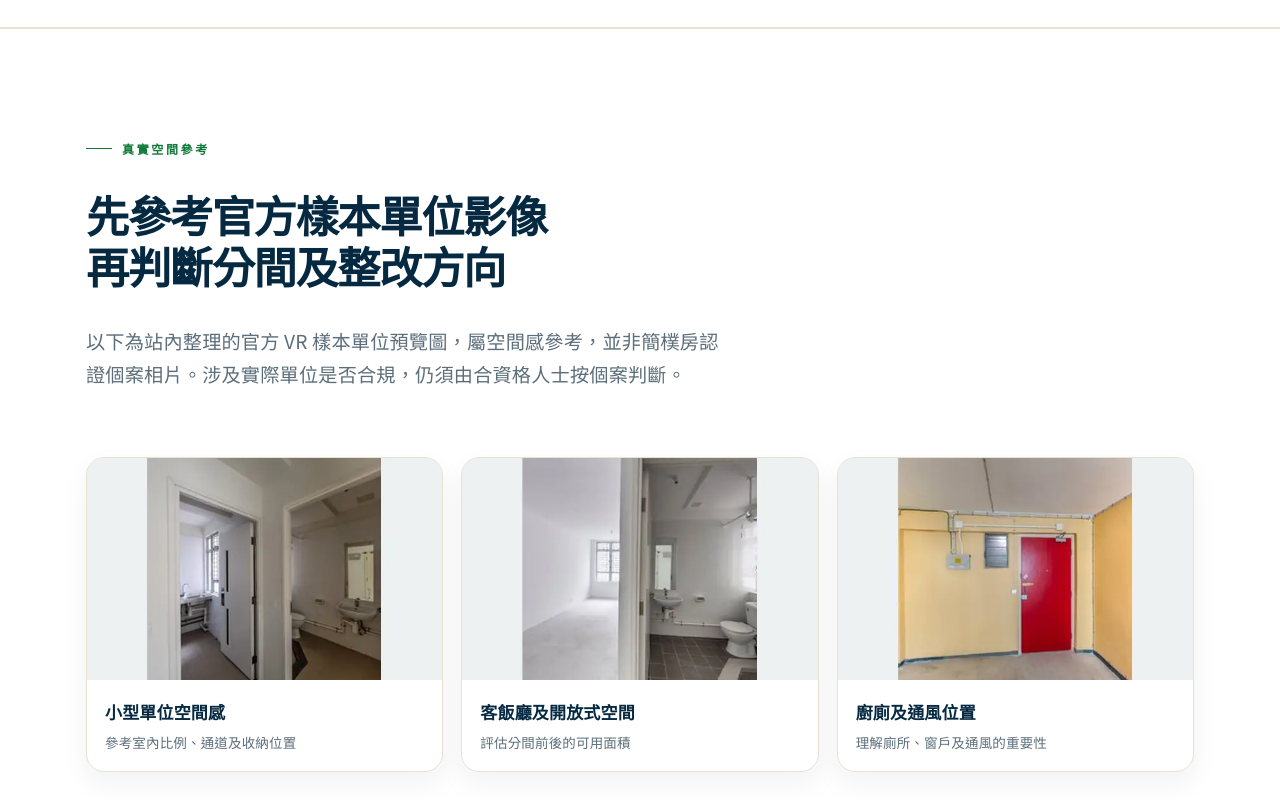
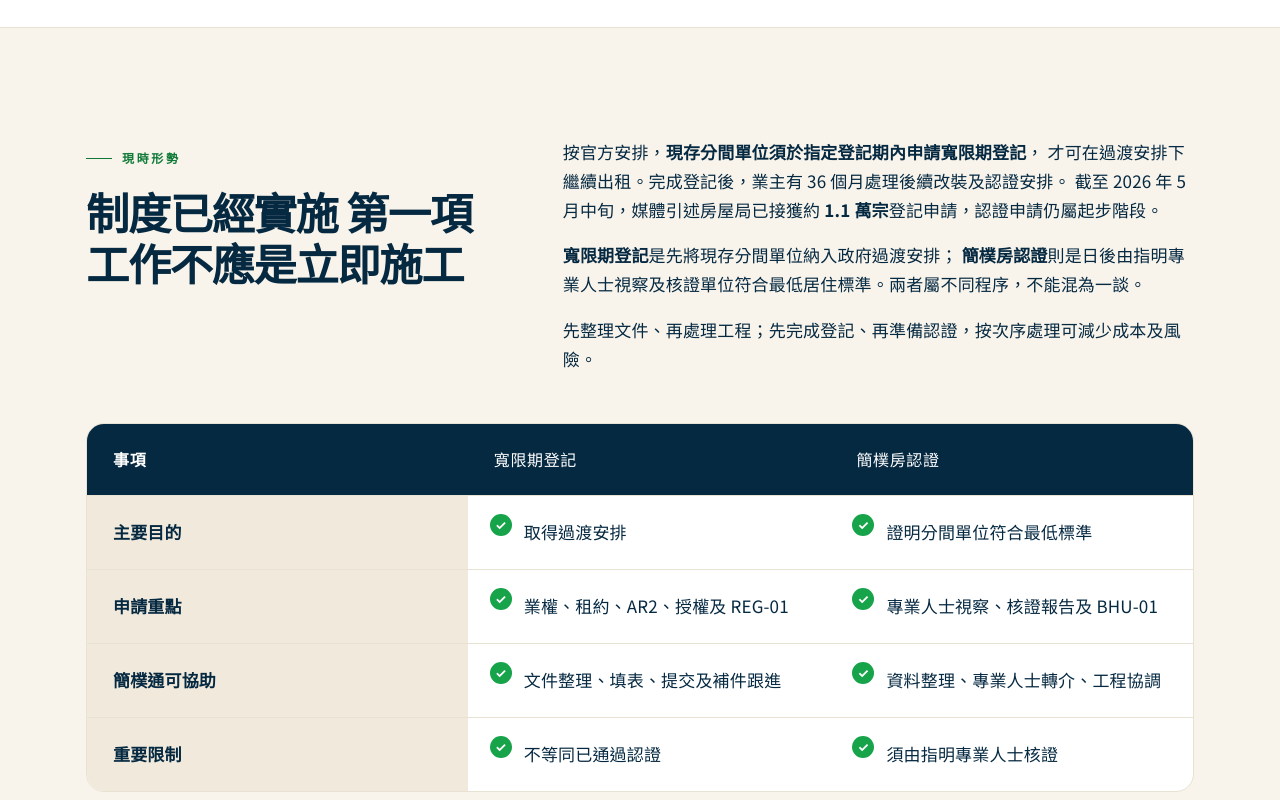
Before and after one commit to ddwork927-sketch/hkeasybhu, a plain HTML site: page index.html in a window 1280 px wide. Shown: the part 5100-5900 px from the top of the page. Drawn offline with Linux system fonts and the light colour scheme.

Commit message:
home: 移除「真實空間參考」VR 預覽 section + 全站 footer 淡化 ha-vr 連結
- 首頁刪除「先參考官方樣本單位影像」section（3 張 HOS / GSH / TPS VR
  預覽 card）
  · 客戶實際係現有分間單位業主，唔會 relate 到官方乾淨樣本單位相
  · 同 ha-vr-sample-flats 已 noindex 嘅策略一致
- 首頁 footer「資源 / 邊界」 + articles index article-card 移除 ha-vr
  入口
- 全站 19 個頁面 footer 移除 /ha-vr-sample-flats link
  · site-map.html 同 ha-vr 頁本身保留，方便用戶手動翻查

Co-authored-by: Cursor <cursoragent@cursor.com>

```diff
--- a/index.html
+++ b/index.html
@@ -531,36 +531,6 @@
     </div>
   </section>
 
-  <!-- REAL VISUAL REFERENCES -->
-  <section class="visual-references">
-    <div class="wrap">
-      <div class="section-head reveal">
-        <span class="eyebrow">真實空間參考</span>
-        <h2>先參考官方樣本單位影像<br>再判斷分間及整改方向</h2>
-        <p class="lede muted">
-          以下為站內整理的官方 VR 樣本單位預覽圖，屬空間感參考，並非簡樸房認證個案相片。涉及實際單位是否合規，仍須由合資格人士按個案判斷。
-        </p>
-      </div>
-      <div class="visual-grid reveal">
-        <a class="visual-card" href="/ha-vr-sample-flats">
-          <img src="/assets/images/vr-previews/hos-2025-flat-1.webp" alt="官方樣本單位室內空間預覽" loading="lazy" decoding="async">
-          <strong>小型單位空間感</strong>
-          <span>參考室內比例、通道及收納位置</span>
-        </a>
-        <a class="visual-card" href="/ha-vr-sample-flats">
-          <img src="/assets/images/vr-previews/gsh-2025-flat-2.webp" alt="官方樣本單位客飯廳及開放式空間預覽" loading="lazy" decoding="async">
-          <strong>客飯廳及開放式空間</strong>
-          <span>評估分間前後的可用面積</span>
-        </a>
-        <a class="visual-card" href="/ha-vr-sample-flats">
-          <img src="/assets/images/vr-previews/tps-flat-5.webp" alt="官方樣本單位廚廁及間隔參考預覽" loading="lazy" decoding="async">
-          <strong>廚廁及通風位置</strong>
-          <span>理解廁所、窗戶及通風的重要性</span>
-        </a>
-      </div>
-    </div>
-  </section>
-
   <!-- WHY NOW -->
   <section>
     <div class="wrap">
@@ -1002,7 +972,6 @@
           <ul>
             <li><a href="/what-is-bhu">簡樸房懶人包</a></li>
             <li><a href="/reg-01-checklist">REG-01 文件清單</a></li>
-            <li><a href="/ha-vr-sample-flats">房屋署 VR 樣本單位</a></li>
             <li><a href="/articles">SEO 文章</a></li>
             <li><a href="/site-map">網站地圖</a></li>
             <li><a href="/service-boundary-disclaimer">完整免責條款</a></li>
```
Also changed, not shown: about.html (+0 -1 lines), articles/ar2-rental-evidence-explained.html (+0 -1 lines), articles/certification-pre-check-what-to-expect.html (+0 -1 lines), articles/common-supplementary-document-list.html (+0 -1 lines), articles/cost-breakdown-three-types.html (+0 -1 lines), articles/government-sample-flat-renovation-costs.html (+0 -1 lines), articles/grace-period-timeline-explained.html (+0 -1 lines), articles/index.html (+0 -7 lines), articles/joint-owner-and-company-authorization.html (+0 -1 lines), articles/owner-tenant-asks-registration.html (+0 -1 lines), articles/photos-and-floorplan-for-b-line.html (+0 -1 lines), articles/should-you-do-it-yourself-or-hire-consultant.html (+0 -1 lines), faq.html (+0 -1 lines), feasibility-engineering.html (+0 -1 lines), 5 more files.
